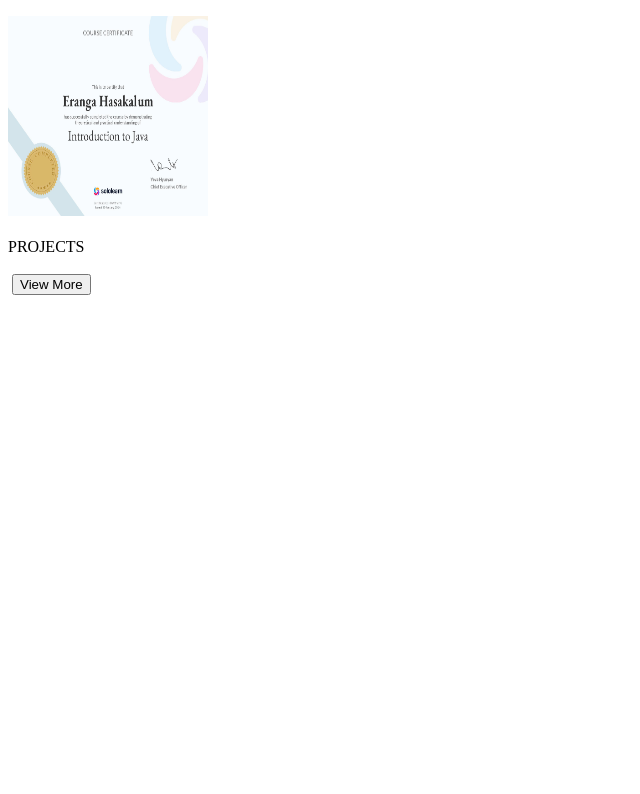
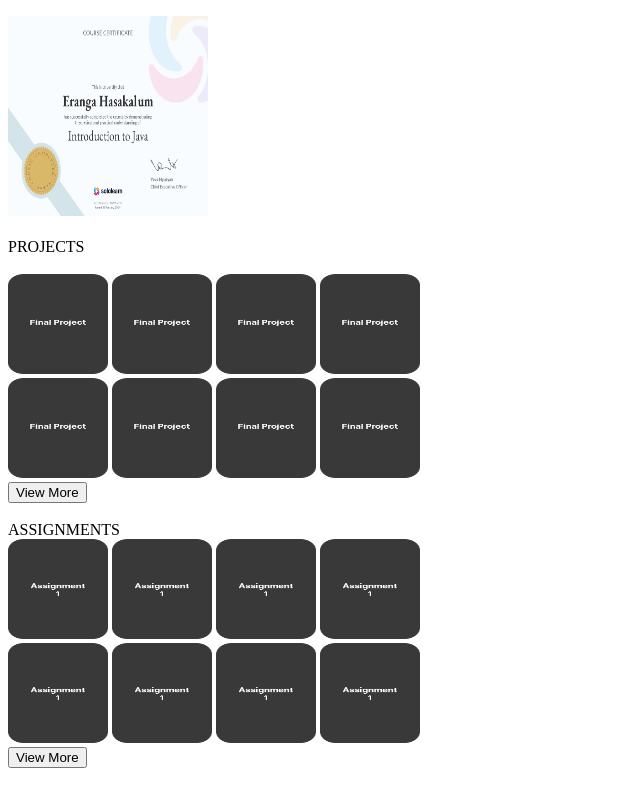
Before and after one commit to erangahasakalum/my_profile, a plain HTML site: page index.html in a window 1280 px wide. Shown: the part 1904-2698 px from the top of the page, without its empty margins (0-640 px from the left). Before the commit the page ends 2207 px from the top, so only its background shows below. Drawn offline with Linux system fonts and the light colour scheme.

Commit message:
assignment section done

```diff
--- a/index.html
+++ b/index.html
@@ -116,15 +116,44 @@
             <br><br>
 
             <div>
-                <a href="#"><img src="assets/img/" alt=""></a>
+                <a href="#"><img src="assets/img/projects.png" height="100" width="100"></a>
+                <a href="#"><img src="assets/img/projects.png" height="100" width="100"></a>
+                <a href="#"><img src="assets/img/projects.png" height="100" width="100"></a>
+                <a href="#"><img src="assets/img/projects.png" height="100" width="100"></a>
+                <br>
+                <a href="#"><img src="assets/img/projects.png" height="100" width="100"></a>
+                <a href="#"><img src="assets/img/projects.png" height="100" width="100"></a>
+                <a href="#"><img src="assets/img/projects.png" height="100" width="100"></a>
+                <a href="#"><img src="assets/img/projects.png" height="100" width="100"></a>
+                <br>
 
                 <input type="button" value="View More">
             </div>
         </section>
-    </main>
+        <br>
+        <section>
+            <label>ASSIGNMENTS</label>
+
+            <div>
+                <a href="#"><img src="assets/img/assignment.png" height="100" width="100"></a>
+                <a href="#"><img src="assets/img/assignment.png" height="100" width="100"></a>
+                <a href="#"><img src="assets/img/assignment.png" height="100" width="100"></a>
+                <a href="#"><img src="assets/img/assignment.png" height="100" width="100"></a>
+
+                <br>
+                <a href="#"><img src="assets/img/assignment.png" height="100" width="100"></a>
+                <a href="#"><img src="assets/img/assignment.png" height="100" width="100"></a>
+                <a href="#"><img src="assets/img/assignment.png" height="100" width="100"></a>
+                <a href="#"><img src="assets/img/assignment.png" height="100" width="100"></a>
+                <br>
+
+                <input type="button" value="View More">
+            </div>
+        </section>
+         <br>
 
 
-
+    </main>
 </body>
 
 </html>
```
Also changed, not shown: assets/img/assignment.png (added), assets/img/assinment.png (added), assets/img/projects.png (added).
